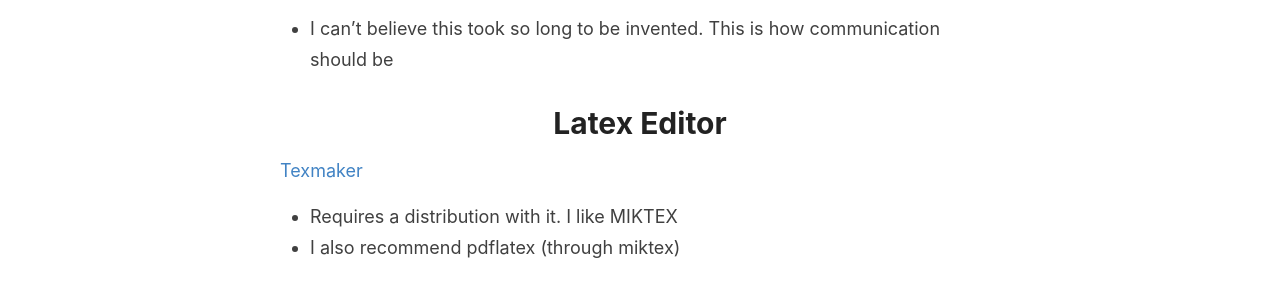
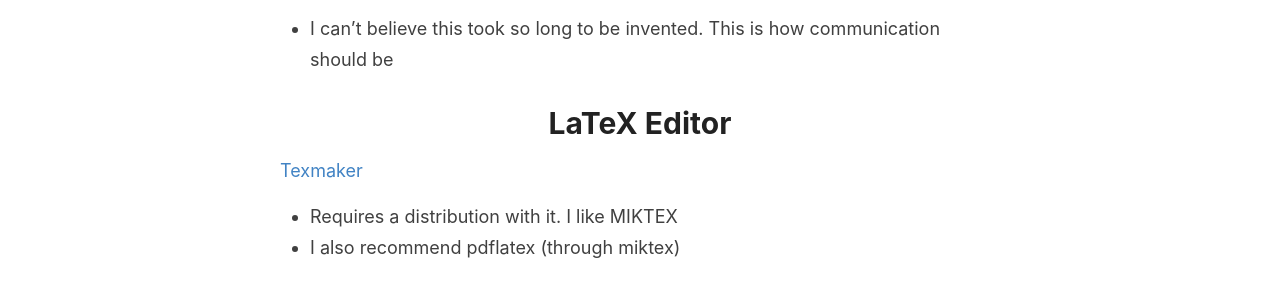
Before and after one commit to jss367/blog, a Jekyll site: the page built from _posts/2018-10-10-Software-I-Use.md, in a window 1280 px wide and 900 px high, scrolled down 6193 px. Shown: the part 155-451 px from the top of the window. Built offline with Jekyll 4.4.1, drawn with Linux system fonts in a browser that asks for light colours.

```diff
--- a/_posts/2018-10-10-Software-I-Use.md
+++ b/_posts/2018-10-10-Software-I-Use.md
@@ -181,7 +181,7 @@ Still haven't found the perfect one. The two I've used most recently are:
 [Slack](https://slack.com/)
 * I can't believe this took so long to be invented. This is how communication should be
 
-# Latex Editor
+# LaTeX Editor
 
 [Texmaker](https://www.xm1math.net/texmaker/)
 * Requires a distribution with it. I like MIKTEX
```
